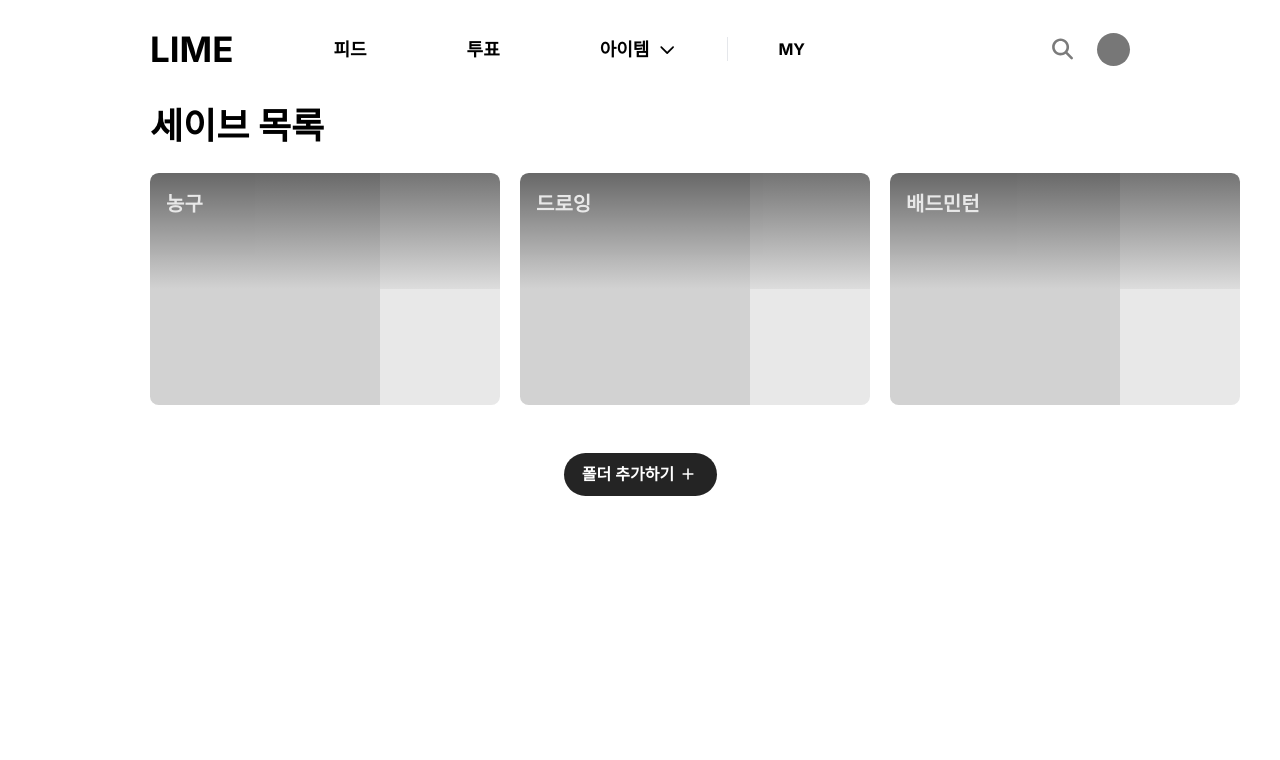
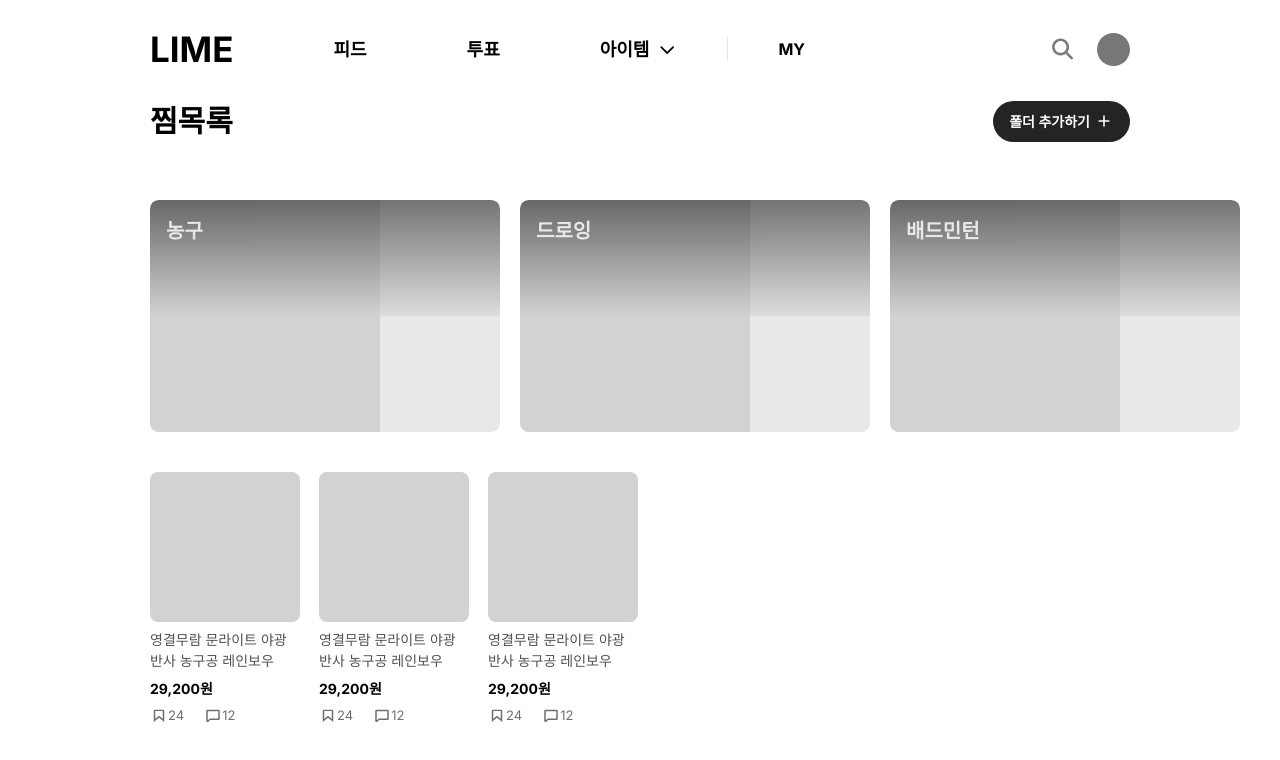
Before and after one commit to uju-in/lime-frontend, a Next.js app: page /saves in a window 1280 px wide. Shown: the top 760 px of the page. Built offline with nearby package versions, Linux system fonts and the light colour scheme.

Commit message:
design: 찜목록 UI 수정사항 반영

```diff
--- a/src/app/(route)/saves/page.tsx
+++ b/src/app/(route)/saves/page.tsx
@@ -2,13 +2,29 @@ import React from 'react'
 import Image from 'next/image'
 
 import Layout from '@/app/_components/layout/Layout'
+import { Item } from '../items/_components/ItemList'
 
 export default function page() {
   return (
     <Layout>
       <section className="h-full px-[150px]">
-        <h1 className="mb-5 text-[36px] font-[700]">세이브 목록</h1>
-        <div className="flex">
+        <div className="mb-[56px] flex items-center justify-between">
+          <h1 className="text-[30px] font-[700]">찜목록</h1>
+          <button
+            className="flex items-center justify-center rounded-[97.6px] bg-[#242424] p-[10px_16px]"
+            type="button"
+          >
+            <p className="text-[14px] font-[600] text-white">폴더 추가하기</p>
+            <Image
+              className="ml-1 cursor-pointer"
+              width={20}
+              height={20}
+              src="/image/icon/icon-white_plus.svg"
+              alt="plus"
+            />
+          </button>
+        </div>
+        <div className="mb-[40px] flex">
           <div className="relative mr-5 flex h-[232px] w-[350px]">
             <div className="z-0 h-[232px] w-[270px] rounded-l-[8.83px] bg-[#D2D2D2]" />
             <div className="z-0">
@@ -42,20 +58,10 @@ export default function page() {
             </div>
           </div>
         </div>
-        <div className="mt-12 flex justify-center">
-          <button
-            className="flex h-[43px] w-[153px] items-center justify-center rounded-[97.6px] bg-[#242424]"
-            type="button"
-          >
-            <p className="font-[600] text-white">폴더 추가하기</p>
-            <Image
-              className="ml-1 cursor-pointer"
-              width={20}
-              height={20}
-              src="/image/icon/icon-white_plus.svg"
-              alt="plus"
-            />
-          </button>
+        <div className="flex gap-[19px]">
+          <Item />
+          <Item />
+          <Item />
         </div>
       </section>
     </Layout>
```
